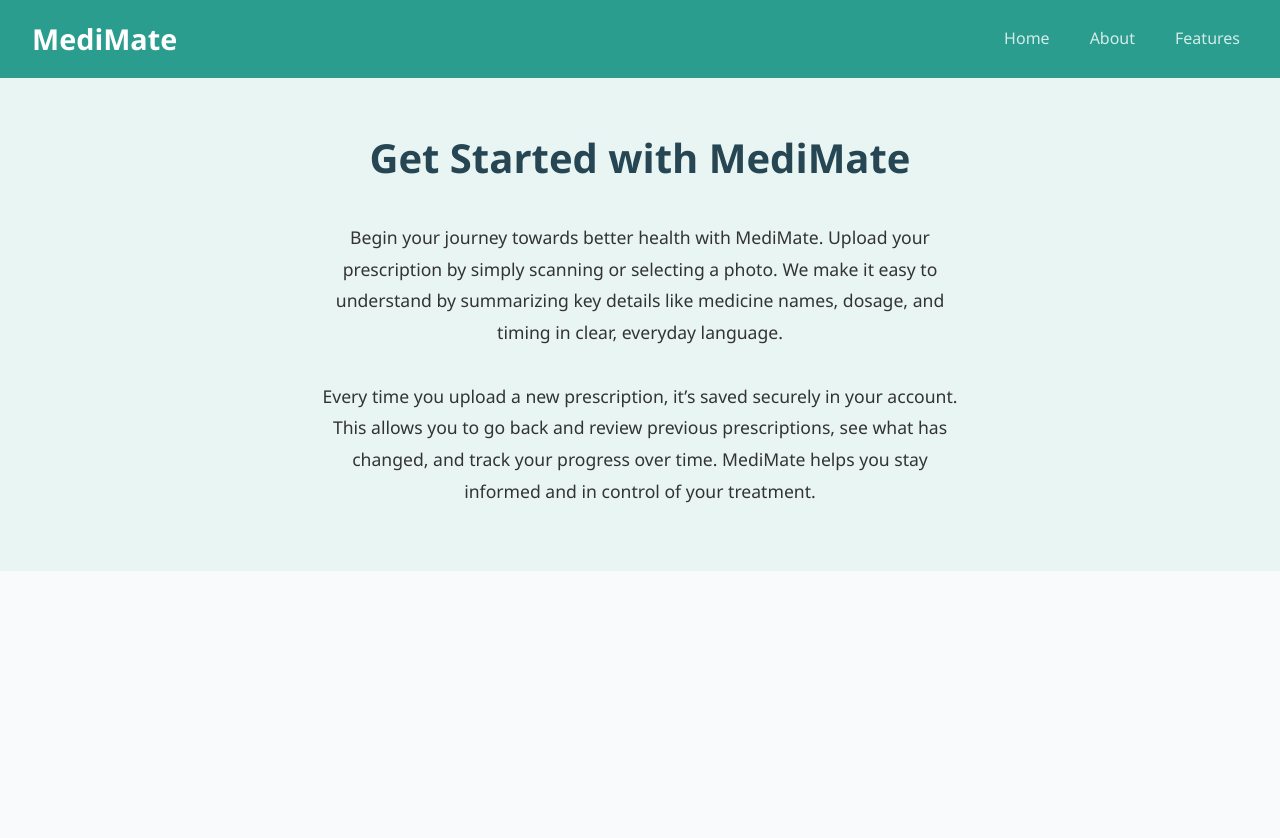
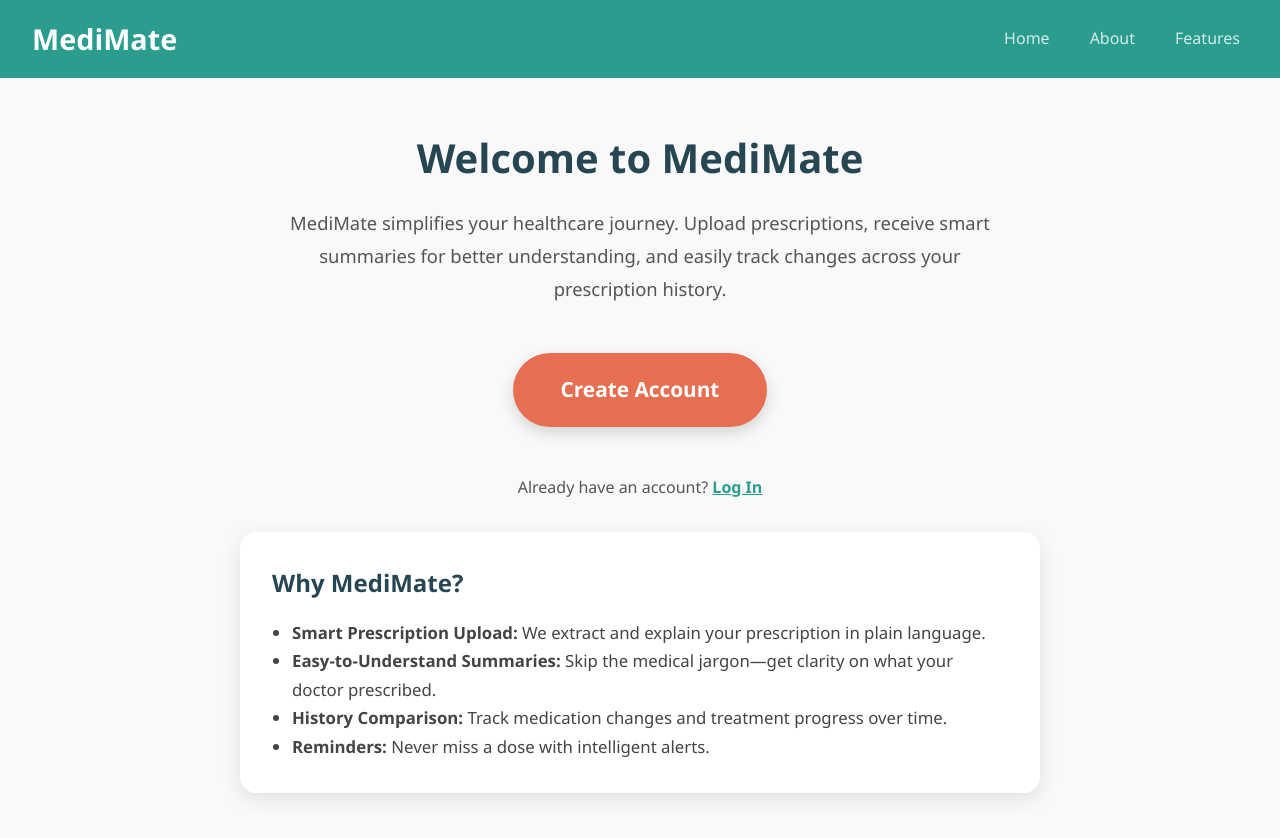
Before and after one commit to hemanthanilaa/medimate-app, a Next.js app: page /get-started in a window 1280 px wide. Shown: the top 838 px of the page. Before the commit the page ends 800 px from the top, so only its background shows below. Built offline with nearby package versions, Linux system fonts and the light colour scheme.

Commit message:
Added temporary login and signup page

```diff
--- a/src/components/Layout.js
+++ b/src/components/Layout.js
@@ -1,4 +1,4 @@
-// components/Layout.js
+
 import Link from 'next/link';
 
 export default function Layout({ children }) {
--- a/src/pages/get-started.js
+++ b/src/pages/get-started.js
@@ -1,26 +1,138 @@
-// src/pages/get-started.js
+
 import Head from "next/head";
 import Layout from "../components/Layout";
+import Link from "next/link";
 
 export default function GetStarted() {
   return (
     <Layout>
       <Head>
-        <title>Get Started - MediMate</title>
+        <title>Get Started – MediMate</title>
         <meta
           name="description"
-          content="Start managing your health with MediMate today. Upload prescriptions, get simple summaries, and compare with previous treatments."
+          content="Start managing your health with MediMate. Understand prescriptions, track medication, and access your health history."
         />
       </Head>
 
-      <section className="main" style={{ flexDirection: "column", textAlign: "center" }}>
-        <h1>Get Started with MediMate</h1>
-        <p style={{ maxWidth: 650, margin: "1rem auto", fontSize: "1.1rem", lineHeight: "1.8" }}>
-          Begin your journey towards better health with MediMate. Upload your prescription by simply scanning or selecting a photo. We make it easy to understand by summarizing key details like medicine names, dosage, and timing in clear, everyday language.
+      <section
+        className="get-started-section"
+        style={{
+          display: "flex",
+          flexDirection: "column",
+          alignItems: "center",
+          padding: "3rem 1rem",
+          textAlign: "center",
+          background: "#f9f9f9",
+          minHeight: "80vh",
+        }}
+      >
+        <h1 style={{ fontSize: "2.5rem", color: "#264653", marginBottom: "1rem" }}>
+          Welcome to MediMate
+        </h1>
+
+        <p
+          style={{
+            fontSize: "1.15rem",
+            maxWidth: "700px",
+            lineHeight: "1.8",
+            marginBottom: "3rem",
+            color: "#555",
+          }}
+        >
+          MediMate simplifies your healthcare journey. Upload prescriptions,
+          receive smart summaries for better understanding, and easily track
+          changes across your prescription history.
         </p>
-        <p style={{ maxWidth: 650, margin: "1rem auto", fontSize: "1.1rem", lineHeight: "1.8" }}>
-          Every time you upload a new prescription, it’s saved securely in your account. This allows you to go back and review previous prescriptions, see what has changed, and track your progress over time. MediMate helps you stay informed and in control of your treatment.
-        </p>
+
+<div
+  style={{
+    display: "flex",
+    flexDirection: "column",
+    alignItems: "center",
+    gap: "1.5rem",
+    marginBottom: "2rem",
+  }}
+>
+  <Link
+    href="/signup"
+    style={{
+      backgroundColor: "#e76f51",
+      padding: "1.25rem 3rem",
+      borderRadius: "40px",
+      color: "#fff",
+      fontWeight: "bold",
+      textDecoration: "none",
+      boxShadow: "0 6px 15px rgba(0,0,0,0.15)",
+      fontSize: "1.3rem",
+      minWidth: "240px",
+      textAlign: "center",
+      transition: "background 0.3s",
+      cursor: "pointer",
+    }}
+  >
+    Create Account
+  </Link>
+
+
+  <p
+    style={{
+      marginTop: "1.5rem",
+      color: "#555",
+      fontSize: "1rem",
+      fontWeight: "500",
+    }}
+  >
+    Already have an account?{" "}
+    <Link
+      href="/login"
+      style={{
+        color: "#2a9d8f",
+        fontWeight: "bold",
+        textDecoration: "underline",
+        cursor: "pointer",
+      }}
+    >
+      Log In
+    </Link>
+  </p>
+</div>
+
+
+
+
+        <div
+          style={{
+            background: "#fff",
+            borderRadius: "16px",
+            padding: "2rem",
+            maxWidth: "800px",
+            boxShadow: "0 6px 20px rgba(0,0,0,0.1)",
+            textAlign: "left",
+          }}
+        >
+          <h2 style={{ color: "#264653", marginBottom: "1rem" }}>Why MediMate?</h2>
+          <ul
+            style={{
+              lineHeight: "1.7",
+              fontSize: "1.05rem",
+              color: "#444",
+              paddingLeft: "1.25rem",
+            }}
+          >
+            <li>
+              <strong>Smart Prescription Upload:</strong> We extract and explain your prescription in plain language.
+            </li>
+            <li>
+              <strong>Easy-to-Understand Summaries:</strong> Skip the medical jargon—get clarity on what your doctor prescribed.
+            </li>
+            <li>
+              <strong>History Comparison:</strong> Track medication changes and treatment progress over time.
+            </li>
+            <li>
+              <strong>Reminders:</strong> Never miss a dose with intelligent alerts.
+            </li>
+          </ul>
+        </div>
       </section>
     </Layout>
   );
--- a/src/styles/globals.css
+++ b/src/styles/globals.css
@@ -323,3 +323,8 @@ body {
     padding: 1rem;
   }
 }
+.get-started-section a:hover,
+.get-started-section span:hover {
+  background-color: #21867a;
+  cursor: pointer;
+}
```
Also changed, not shown: src/pages/login.js (added, +62 -0 lines), src/pages/signup.js (added, +72 -0 lines).
